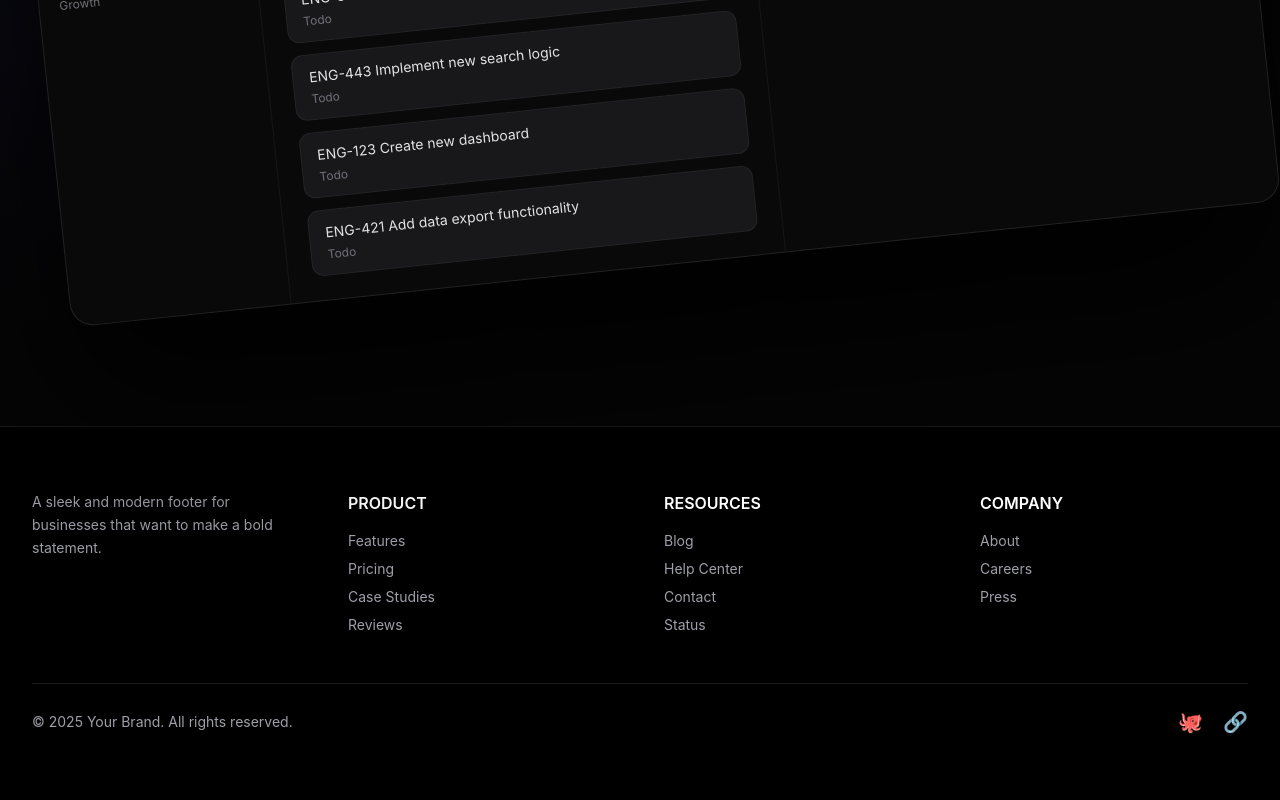
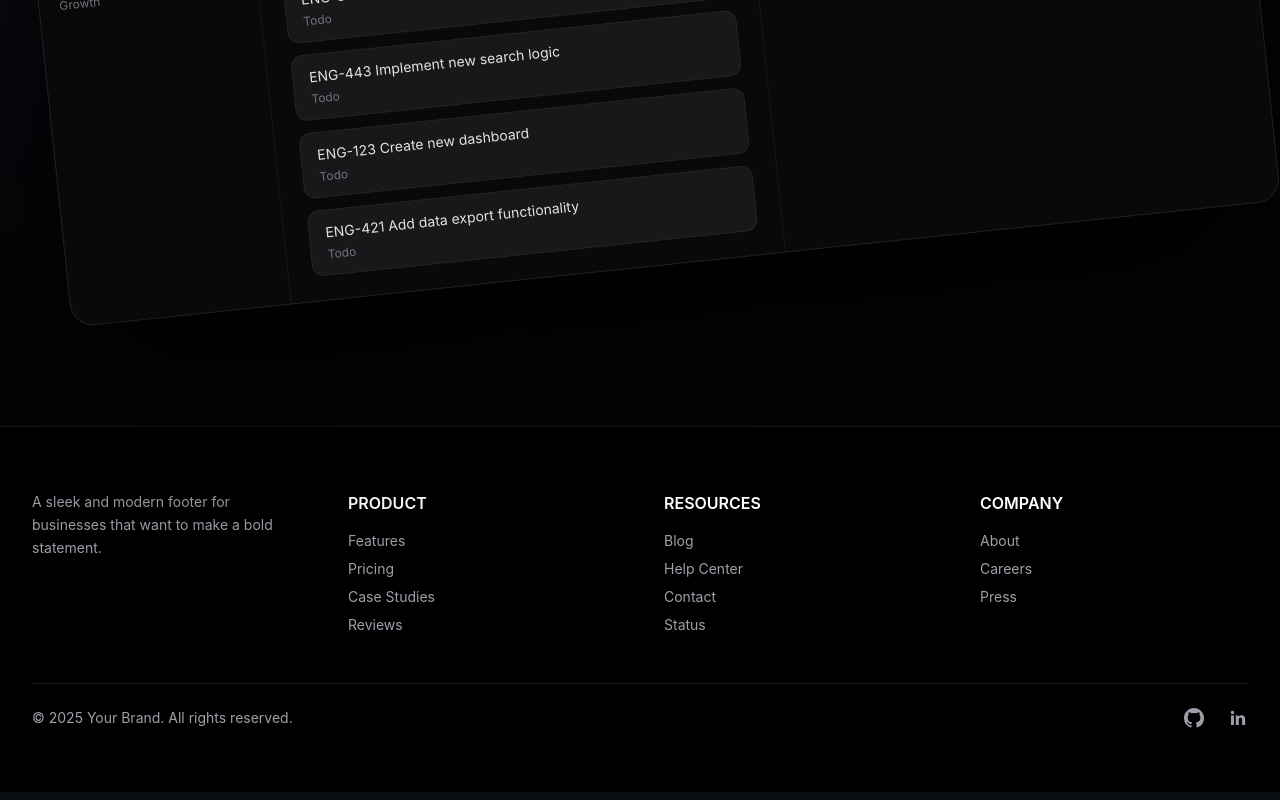
Before and after one commit to Shikhar-Pandey04/linear-app-frontend, a React app in the folder frontend/: page / in a window 1280 px wide. Shown: the part 1061-1861 px from the top of the page. Built offline with nearby package versions, Linux system fonts and the light colour scheme; the HTML template or start-up script is replaced by a standard one.

Commit message:
Add real SVG icons in footer

```diff
--- a/frontend/src/components/Footer.jsx
+++ b/frontend/src/components/Footer.jsx
@@ -54,16 +54,23 @@ const Footer = () => {
           </p>
 
           {/* RIGHT ICONS */}
-          <div className="flex items-center gap-5">
+          <div className="flex items-center gap-6">
 
             {/* GitHub */}
             <a
               href="https://github.com/Shikhar-Pandey04"
               target="_blank"
               rel="noopener noreferrer"
-              className="hover:text-white text-xl"
+              className="hover:text-white transition"
             >
-              🐙
+              <svg
+                xmlns="http://www.w3.org/2000/svg"
+                fill="currentColor"
+                viewBox="0 0 24 24"
+                className="w-5 h-5"
+              >
+                <path d="M12 0C5.37 0 0 5.37 0 12a12 12 0 008.2 11.4c.6.1.82-.26.82-.58v-2.17c-3.34.73-4.04-1.42-4.04-1.42-.55-1.38-1.34-1.75-1.34-1.75-1.1-.75.08-.73.08-.73 1.22.09 1.86 1.25 1.86 1.25 1.08 1.85 2.83 1.31 3.52 1 .11-.78.42-1.31.76-1.61-2.66-.3-5.47-1.33-5.47-5.93 0-1.31.47-2.38 1.24-3.22-.12-.3-.54-1.52.12-3.16 0 0 1.01-.32 3.3 1.23a11.5 11.5 0 016 0c2.28-1.55 3.29-1.23 3.29-1.23.66 1.64.24 2.86.12 3.16.77.84 1.23 1.91 1.23 3.22 0 4.61-2.81 5.62-5.49 5.92.43.37.82 1.1.82 2.22v3.29c0 .32.21.69.83.57A12 12 0 0024 12c0-6.63-5.37-12-12-12z"/>
+              </svg>
             </a>
 
             {/* LinkedIn */}
@@ -71,9 +78,16 @@ const Footer = () => {
               href="https://www.linkedin.com/in/shikhar-pandey-0234b42aa/"
               target="_blank"
               rel="noopener noreferrer"
-              className="hover:text-white text-xl"
+              className="hover:text-white transition"
             >
-              🔗
+              <svg
+                xmlns="http://www.w3.org/2000/svg"
+                fill="currentColor"
+                viewBox="0 0 24 24"
+                className="w-5 h-5"
+              >
+                <path d="M20.45 20.45h-3.55v-5.6c0-1.33-.03-3.05-1.86-3.05-1.86 0-2.14 1.45-2.14 2.95v5.7H9.35V9h3.41v1.56h.05c.48-.91 1.66-1.86 3.42-1.86 3.66 0 4.34 2.41 4.34 5.55v6.2zM5.34 7.43a2.06 2.06 0 110-4.12 2.06 2.06 0 010 4.12zM7.12 20.45H3.56V9h3.56v11.45z"/>
+              </svg>
             </a>
 
           </div>
```
